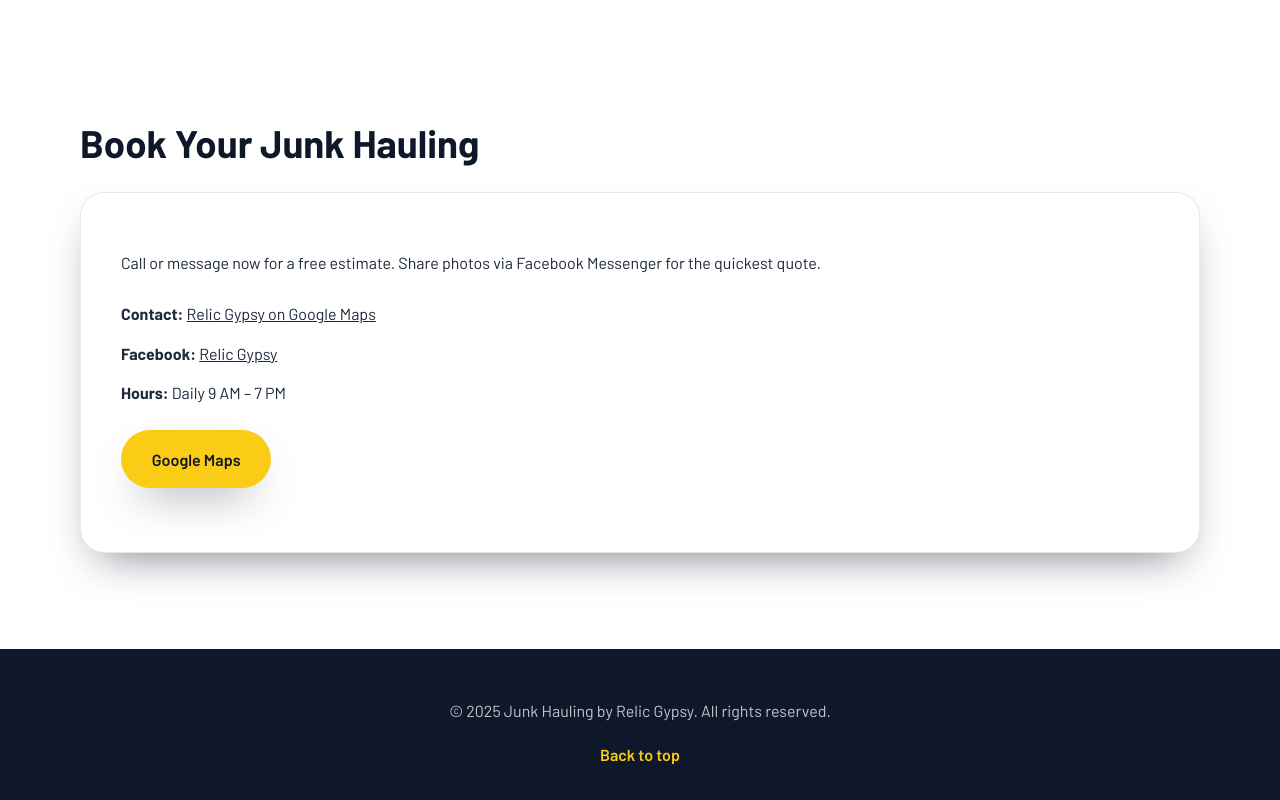
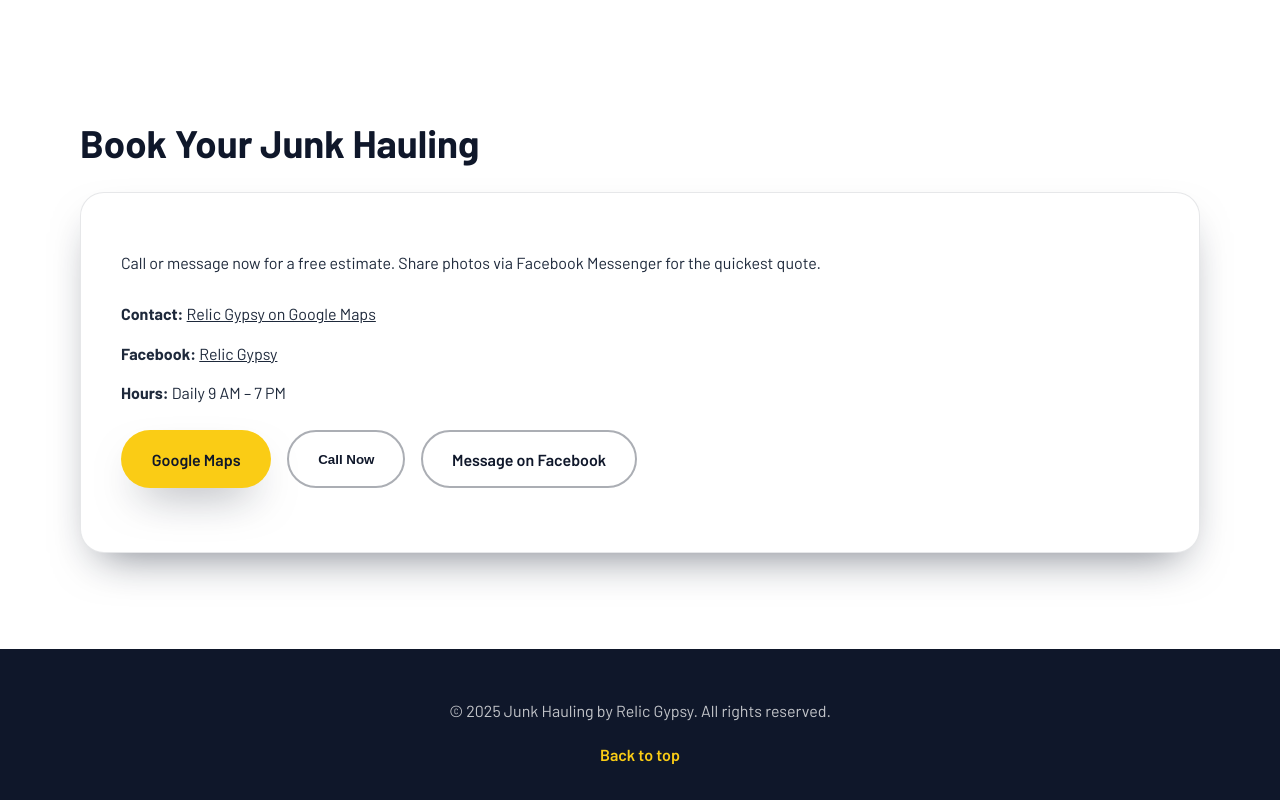
Before and after one commit to ScottBeeson/relicgypsy.github.io, a plain HTML site: page index.html in a window 1280 px wide. Shown: the part 3237-4037 px from the top of the page. Drawn offline with Linux system fonts and the light colour scheme.

Commit message:
Refine secondary button palette for dark and light contexts

```diff
--- a/assets/css/styles.css
+++ b/assets/css/styles.css
@@ -10,6 +10,12 @@
   --font-base: 'Barlow', system-ui, -apple-system, BlinkMacSystemFont, 'Segoe UI', sans-serif;
   --shadow-soft: 0 20px 45px -20px rgba(15, 23, 42, 0.6);
   --max-width: 1120px;
+  --button-secondary-text: var(--color-white);
+  --button-secondary-border: rgba(255, 255, 255, 0.6);
+  --button-secondary-background: transparent;
+  --button-secondary-hover-text: var(--color-gold);
+  --button-secondary-hover-border: var(--color-gold);
+  --button-secondary-hover-background: transparent;
 }
 
 * {
@@ -124,15 +130,26 @@
 }
 
 .button.secondary {
-  background: transparent;
-  color: var(--color-white);
-  border-color: rgba(255, 255, 255, 0.6);
+  background: var(--button-secondary-background);
+  color: var(--button-secondary-text);
+  border-color: var(--button-secondary-border);
 }
 
 .button.secondary:hover,
 .button.secondary:focus {
-  border-color: var(--color-gold);
-  color: var(--color-gold);
+  background: var(--button-secondary-hover-background);
+  border-color: var(--button-secondary-hover-border);
+  color: var(--button-secondary-hover-text);
+}
+
+.button.secondary.on-light,
+.contact-card .button.secondary {
+  --button-secondary-text: var(--color-navy);
+  --button-secondary-border: rgba(15, 23, 42, 0.35);
+  --button-secondary-background: transparent;
+  --button-secondary-hover-text: var(--color-blue);
+  --button-secondary-hover-border: rgba(29, 78, 216, 0.65);
+  --button-secondary-hover-background: rgba(29, 78, 216, 0.08);
 }
 
 .button.ghost {
--- a/index.html
+++ b/index.html
@@ -185,8 +185,8 @@
             </ul>
             <div class="cta-group">
               <a class="button primary" href="https://www.google.com/maps/place/Relic+Gypsy/@37.1827425,-93.3782669,13z/data=!4m6!3m5!1s0x87cf6301aa304d0f:0xa8e2d274667ee4f3!8m2!3d37.1827425!4d-93.3782669!16s%2Fg%2F11b6mxxztv" target="_blank" rel="noopener">Google Maps</a>
-              <button class="button secondary reveal-phone" type="button" data-phone="dGVsOisxNDE3Mzc5NzYzOQ==">Call Now</button>
-              <a class="button secondary" href="https://m.facebook.com/RelicGypsy/" target="_blank" rel="noopener">Message on Facebook</a>
+              <button class="button secondary on-light reveal-phone" type="button" data-phone="dGVsOisxNDE3Mzc5NzYzOQ==">Call Now</button>
+              <a class="button secondary on-light" href="https://m.facebook.com/RelicGypsy/" target="_blank" rel="noopener">Message on Facebook</a>
             </div>
             <p class="sr-only" id="phone-status" aria-live="polite"></p>
           </div>
```
